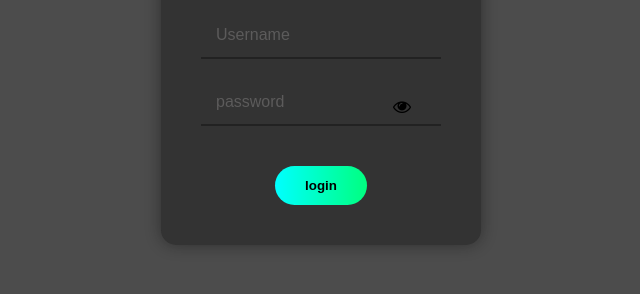
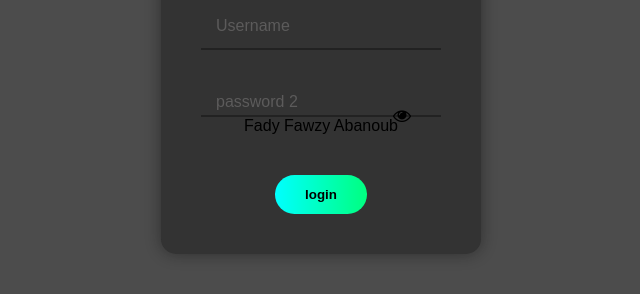
Before and after one commit to Sondos1811/login, a plain HTML site: page index.html in a window 1280 px wide. Shown: the part 316-610 px from the top of the page, without its empty margins (319-959 px from the left). Drawn offline with Linux system fonts and the light colour scheme.

Commit message:
2nd commit

```diff
--- a/index.html
+++ b/index.html
@@ -21,8 +21,10 @@
 
         <input type="password" placeholder=""  class="password" required>
 
-        <span>password</span>
-    </div>
+        <span>password 2</span>
+Fady
+Fawzy
+Abanoub    </div>
     <button class="sub" >login</button>
  </div>
 </form>
```
